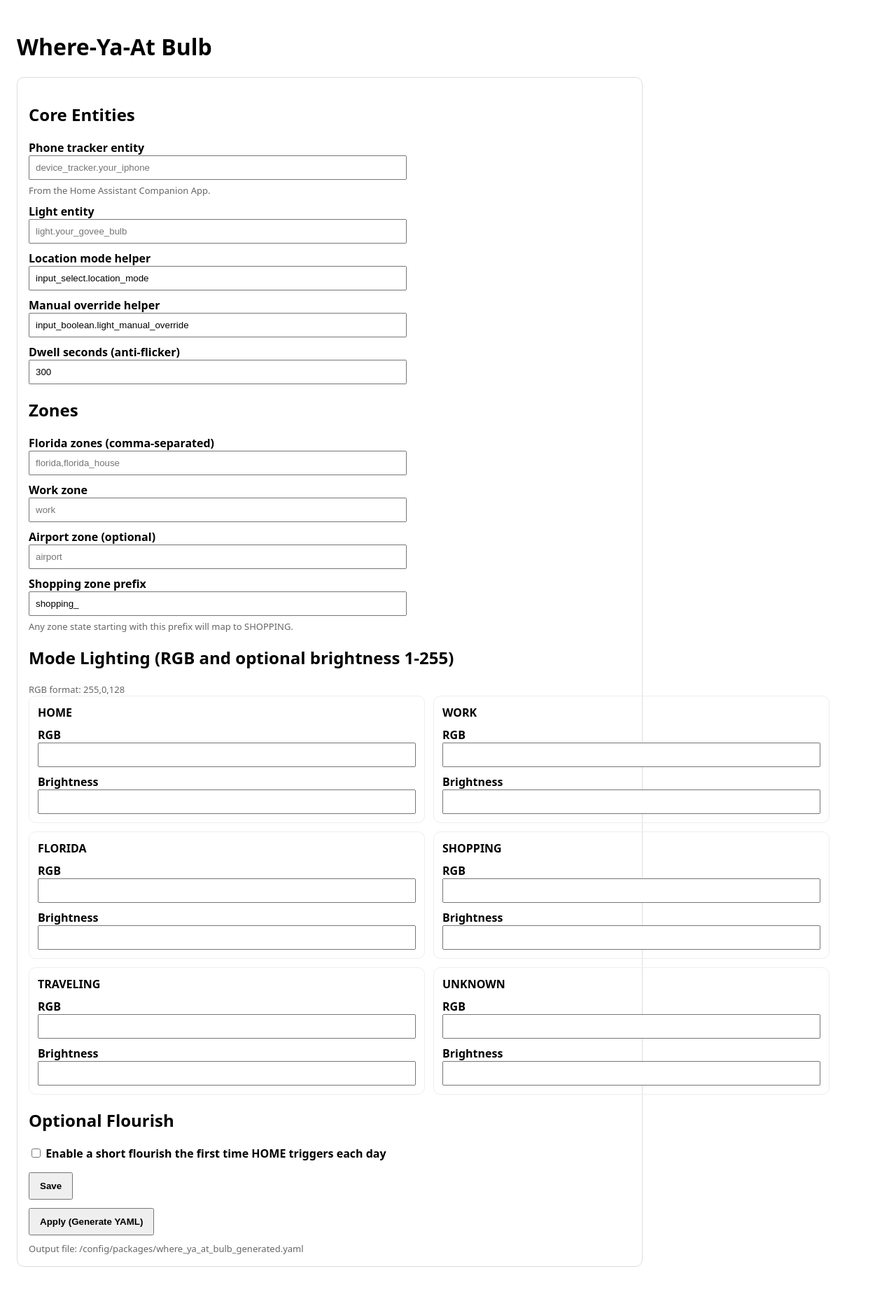
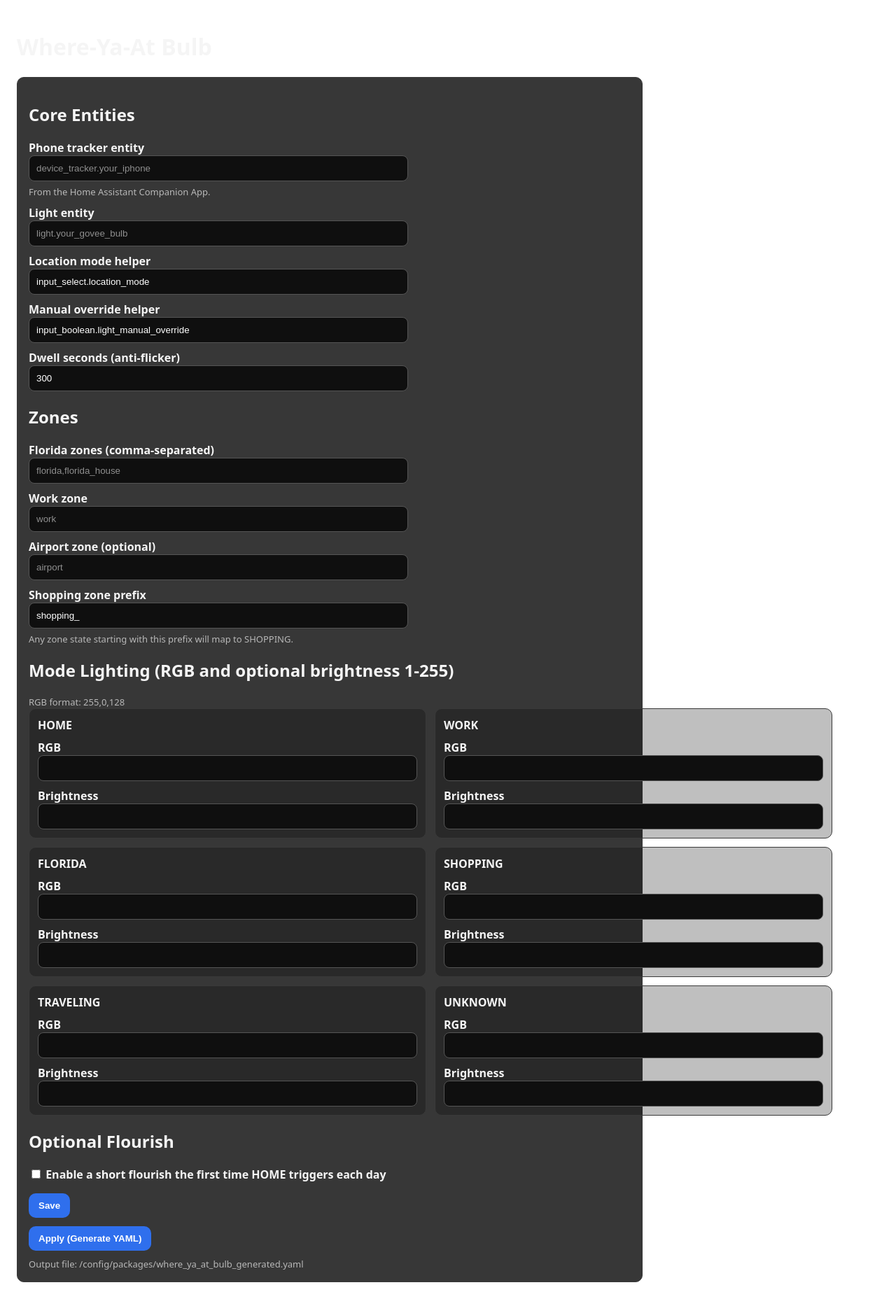
Before and after one commit to CJStev1985/Where-Ya-At-Bulb, a Flask app: page / in a window 1280 px wide. Shown: the whole page at 70% size. Before the commit the page ends 1810 px from the top, so only its background shows below. Run offline with Flask 3, Linux system fonts and the light colour scheme.

Commit message:
UI update

```diff
--- a/where_ya_at_bulb/app/templates/index.html
+++ b/where_ya_at_bulb/app/templates/index.html
@@ -5,15 +5,17 @@
     <meta name="viewport" content="width=device-width, initial-scale=1" />
     <title>Where-Ya-At Bulb</title>
     <style>
-      body { font-family: system-ui, -apple-system, Segoe UI, Roboto, Arial, sans-serif; padding: 16px; }
+      body { font-family: system-ui, -apple-system, Segoe UI, Roboto, Arial, sans-serif; padding: 16px; color: #f5f5f5; }
       .row { display: flex; gap: 16px; flex-wrap: wrap; }
-      .card { border: 1px solid #ddd; border-radius: 10px; padding: 16px; max-width: 860px; }
-      label { display:block; font-weight: 600; margin-top: 10px; }
-      input[type=text], input[type=number] { width: 520px; max-width: 100%; padding: 8px; }
-      button { padding: 10px 14px; font-weight: 700; }
+      .card { border: 1px solid #3a3a3a; border-radius: 10px; padding: 16px; max-width: 860px; background: rgba(20, 20, 20, 0.85); }
+      label { display:block; font-weight: 650; margin-top: 10px; color: #f5f5f5; }
+      input[type=text], input[type=number] { width: 520px; max-width: 100%; padding: 10px; background: #0f0f0f; color: #ffffff; border: 1px solid #555; border-radius: 8px; }
+      input::placeholder { color: #8f8f8f; }
+      button { padding: 10px 14px; font-weight: 800; background: #2f6fed; color: #fff; border: 0; border-radius: 10px; cursor: pointer; }
+      button:hover { background: #245bd0; }
       .modegrid { display: grid; grid-template-columns: 1fr 1fr; gap: 12px; }
-      .mode { border: 1px solid #eee; border-radius: 10px; padding: 12px; }
-      .hint { color: #666; font-size: 13px; margin-top: 6px; }
+      .mode { border: 1px solid #3a3a3a; border-radius: 10px; padding: 12px; background: rgba(0, 0, 0, 0.25); }
+      .hint { color: #b8b8b8; font-size: 13px; margin-top: 6px; }
     </style>
   </head>
   <body>
--- a/where_ya_at_bulb/app/templates/result.html
+++ b/where_ya_at_bulb/app/templates/result.html
@@ -5,11 +5,11 @@
     <meta name="viewport" content="width=device-width, initial-scale=1" />
     <title>Apply - Where-Ya-At Bulb</title>
     <style>
-      body { font-family: system-ui, -apple-system, Segoe UI, Roboto, Arial, sans-serif; padding: 16px; }
-      .card { border: 1px solid #ddd; border-radius: 10px; padding: 16px; max-width: 860px; }
+      body { font-family: system-ui, -apple-system, Segoe UI, Roboto, Arial, sans-serif; padding: 16px; color: #f5f5f5; }
+      .card { border: 1px solid #3a3a3a; border-radius: 10px; padding: 16px; max-width: 860px; background: rgba(20, 20, 20, 0.85); }
       .ok { color: #0a7a2f; font-weight: 800; }
       .bad { color: #b00020; font-weight: 800; }
-      a { display: inline-block; margin-top: 12px; }
+      a { display: inline-block; margin-top: 12px; color: #9ec1ff; }
     </style>
   </head>
   <body>
--- a/where_ya_at_bulb/config.yaml
+++ b/where_ya_at_bulb/config.yaml
@@ -1,7 +1,7 @@
 name: "Where-Ya-At Bulb"
 slug: where_ya_at_bulb
 description: "Ingress UI to generate Home Assistant packages for a location-driven lighting mode system"
-version: "0.1.3"
+version: "0.1.4"
 url: "https://github.com/CJStev1985/Where-Ya-At-Bulb"
 arch:
   - aarch64
```
